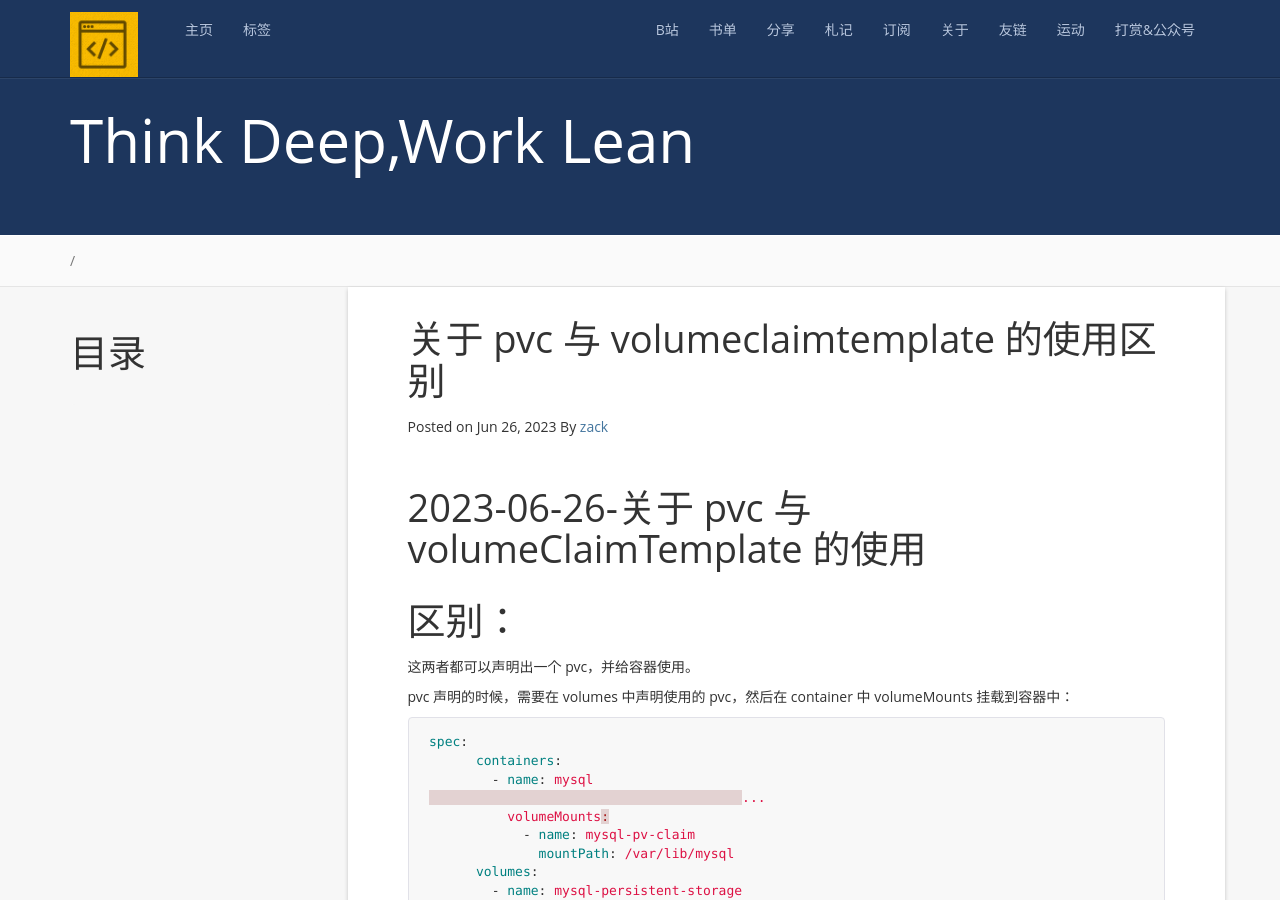
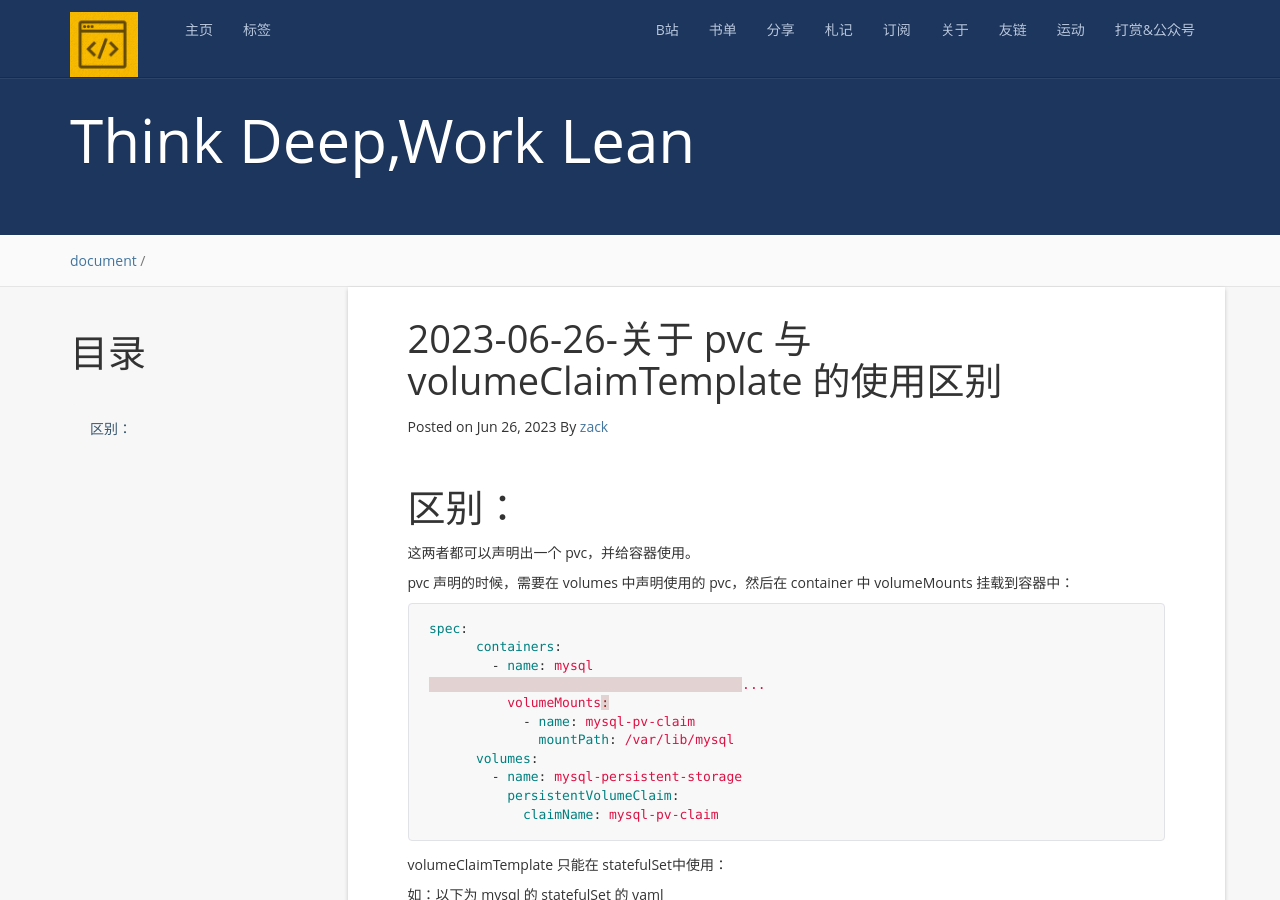
Before and after one commit to zackzhangkai/zackzhangkai.github.io, a Jekyll site: the page built from _posts/2023-06-26-关于 pvc 与 volumeClaimTemplate 的使用区别.md, in a window 1280 px wide and 900 px high. Built offline with Jekyll 4.4.1, drawn with Linux system fonts in a browser that asks for light colours; nearby versions of some CDN libraries; our own code applies the rules of GitHub Pages for plain Markdown files; a script that is not in the unit is left out; comment, search, counter and statistics services are not loaded.

Commit message:
add doc
Signed-off-by: zackzhangkai <zhangkaiamm@gmail.com>

```diff
--- a/_posts/2023-06-26-关于 pvc 与 volumeClaimTemplate 的使用区别.md
+++ b/_posts/2023-06-26-关于 pvc 与 volumeClaimTemplate 的使用区别.md
@@ -1,4 +1,13 @@
-# 2023-06-26-关于 pvc 与 volumeClaimTemplate 的使用
+---
+layout: post
+published: true
+title: 2023-06-26-关于 pvc 与 volumeClaimTemplate 的使用区别
+categories: [document]
+tags: [k8s,pvc,volumeClaimTemplate]
+---
+* content
+{:toc}
+
 
 # 区别：
 
```
